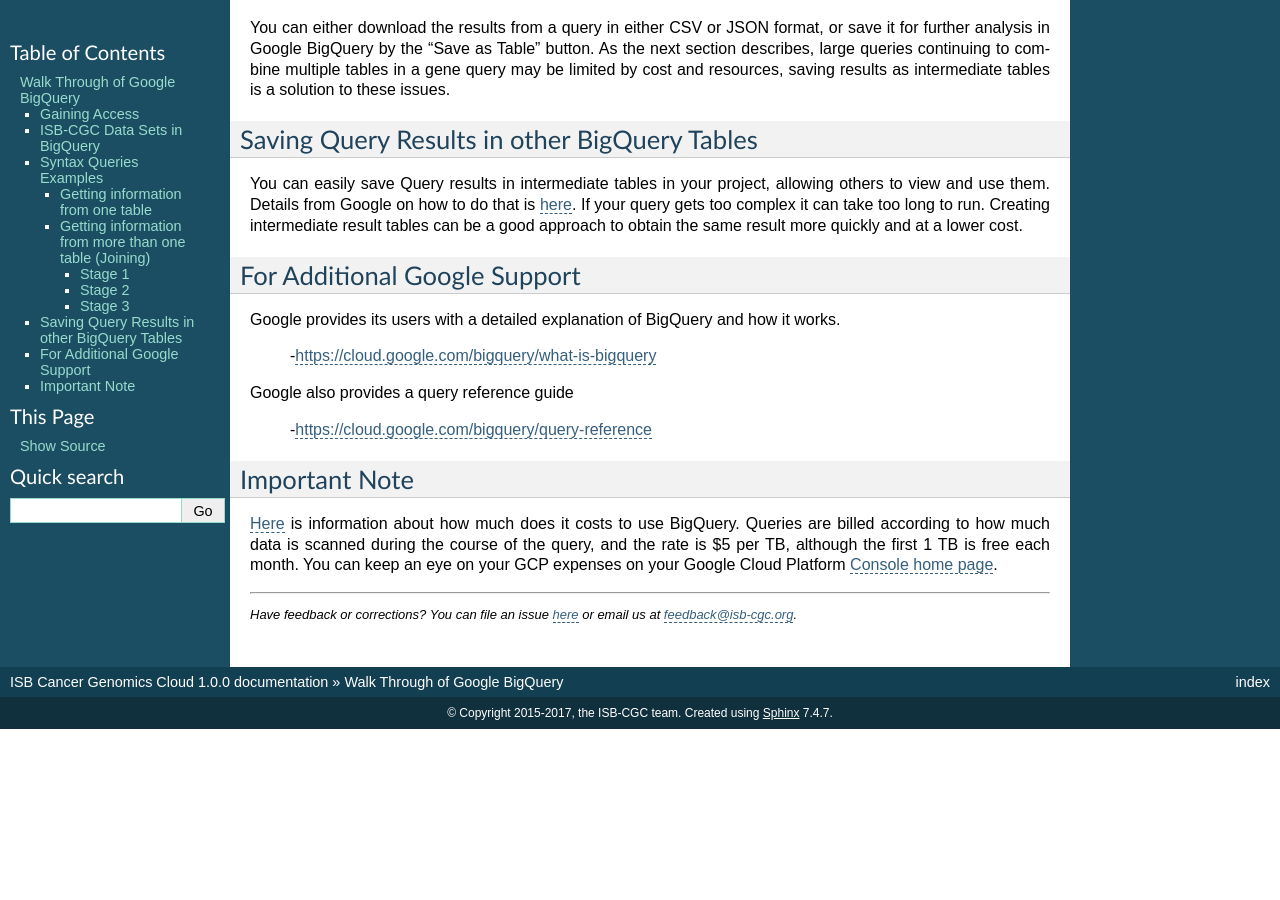
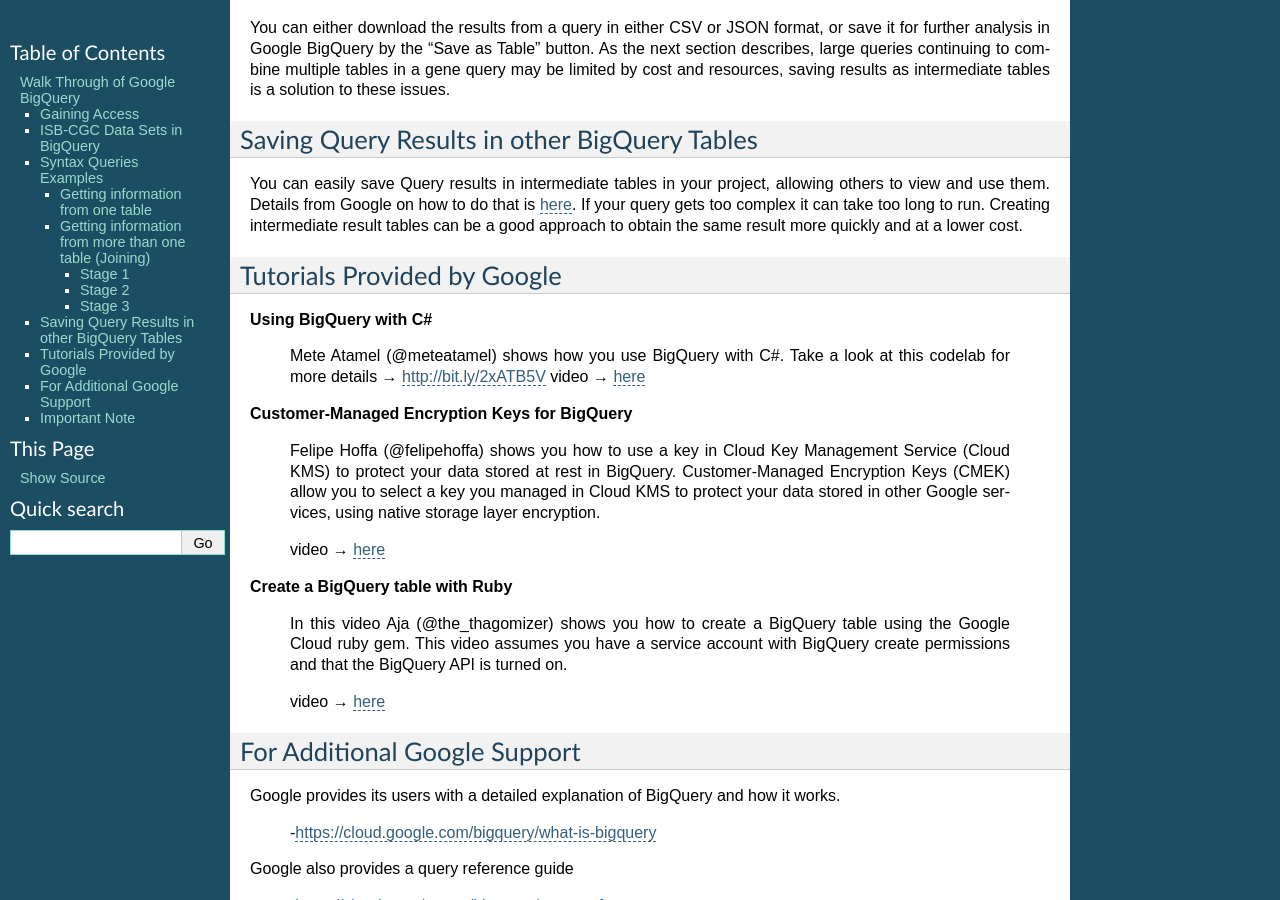
Before and after one commit to isb-cgc/readthedocs, a Sphinx documentation site: the page built from docs/source/sections/progapi/bigqueryGUI/WalkthroughOfGoogleBigQuery.rst, in a window 1280 px wide and 900 px high, scrolled down 5307 px. Built offline with Sphinx 7.4.7, drawn with Linux system fonts in a browser that asks for light colours; pages that are not in the unit, such as notebooks, are missing from menus; before the commit the page ends 6036 px from its top, so only the background shows below that.

Commit message:
video links added

```diff
--- a/docs/source/sections/progapi/bigqueryGUI/WalkthroughOfGoogleBigQuery.rst
+++ b/docs/source/sections/progapi/bigqueryGUI/WalkthroughOfGoogleBigQuery.rst
@@ -205,6 +205,29 @@
 *********************************************
 You can easily save Query results in intermediate tables in your project, allowing others to view and use them.  Details from Google on how to do that is `here <https://cloud.google.com/bigquery/bigquery-web-ui>`_.  If your query gets too complex it can take too long to run.  Creating intermediate result tables can be a good approach to obtain the same result more quickly and at a lower cost.
 
+******************************
+Tutorials Provided by Google
+******************************
+
+**Using BigQuery with C#**
+
+ Mete Atamel (@meteatamel) shows how you use BigQuery with C#.
+ Take a look at this codelab for more details → http://bit.ly/2xATB5V
+ video → `here <https://www.youtube.com/watch?v=zOjOg_Lp5Nc&list=PLIivdWyY5sqLfOJPABd0ec4go0pEoEQOA&index=2&t=0s>`_
+
+**Customer-Managed Encryption Keys for BigQuery**
+
+ Felipe Hoffa (@felipehoffa) shows you how to use a key in Cloud Key Management Service (Cloud KMS) to protect your data stored at rest in BigQuery. Customer-Managed Encryption Keys (CMEK) allow you to select a key you managed in Cloud KMS to protect your data stored in other Google services, using native storage layer encryption.
+
+ video → `here <https://www.youtube.com/watch?v=-dlv9wJheF8&list=PLIivdWyY5sqLfOJPABd0ec4go0pEoEQOA&index=2>`_
+
+**Create a BigQuery table with Ruby**
+
+ In this video Aja (@the_thagomizer) shows you how to create a BigQuery table using the Google Cloud ruby gem. This video assumes you have a service account with BigQuery create permissions and that the BigQuery API is turned on.
+
+ video → `here <https://www.youtube.com/watch?v=Mr1bFFugRYo&list=PLIivdWyY5sqLfOJPABd0ec4go0pEoEQOA&index=3>`_
+
+
 *****************************
 For Additional Google Support
 *****************************
```
